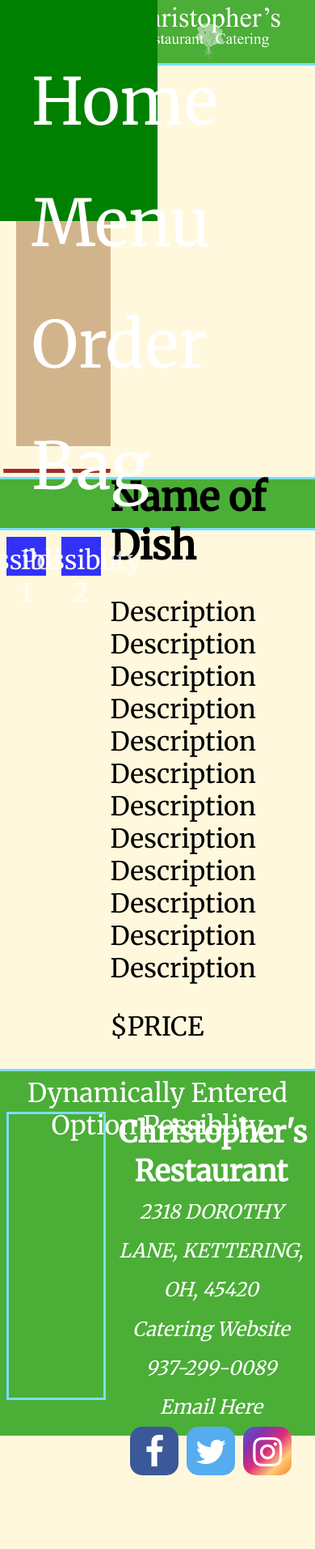
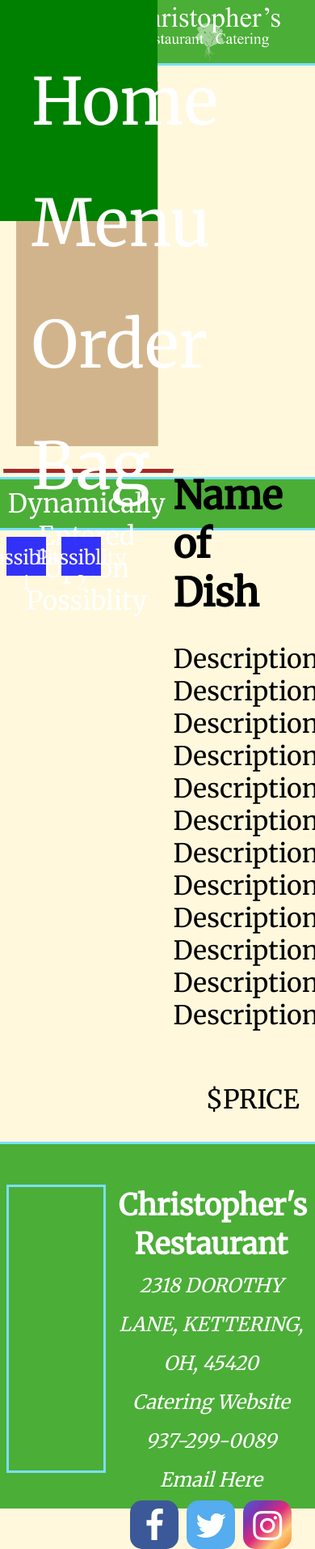
Before and after one commit to bmdavis419/Christophers, a PHP site: page /checkout.php in a window 390 px wide. Shown: the whole page at 81% size. Before the commit the page ends 1822 px from the top, so only its background shows below. Run offline with PHP 8.4, Linux system fonts and the light colour scheme; some libraries are stand-ins or nearby versions.

Commit message:
mobile site refinement

```diff
--- a/private/shared/globalheader.php
+++ b/private/shared/globalheader.php
@@ -34,10 +34,10 @@
 		</div>
 			<div class="mobileNavMenu">
 				<nav class="mobilenavBar">
-				<a id="home" href="HomePagePlaceholder">Home</a> <!--Waiting for dynamic php statements -->
-					<a id="menu" href=MenuPagePlaceholder>Menu</a> <!--Waiting for dynamic php statements -->
-					<a id="order"href=OrdersPagePlaceholder>Order</a> <!--Waiting for dynamic php statements -->
-					<a id="bag"href=BagPagePlaceholder>Bag</a> <!--Waiting for dynamic php statements -->
+				<a id="homeM" href="HomePagePlaceholder">Home</a> <!--Waiting for dynamic php statements -->
+					<a id="menuM" href=MenuPagePlaceholder>Menu</a> <!--Waiting for dynamic php statements -->
+					<a id="orderM"href=OrdersPagePlaceholder>Order</a> <!--Waiting for dynamic php statements -->
+					<a id="bagM"href=BagPagePlaceholder>Bag</a> <!--Waiting for dynamic php statements -->
 			</nav>
 					</div>
 
--- a/private/styles/styles.css
+++ b/private/styles/styles.css
@@ -14,6 +14,9 @@ body {
 /*Global Header Styles*/
 .mobileMenuImgWrapper {
 	display:none;
+}
+.mobileNavMenu a {
+display:none;
 }
 .navWrapper{
 	width:100%;
@@ -579,7 +582,9 @@ a.hero-image {
 }
 
 /*Bag */
-
+#price {
+	float:right;
+}
 
 /*IPad styles */
 @media (max-width:1025px) {
@@ -644,22 +649,41 @@ a.hero-image {
 		padding:0;
 	}
 
-	#home {
+	#homeM {
 		top:75px;
 		margin-left:20%;
 	}
-	#menu {
+	#menuM {
 		padding:0;
 		top:225px;
 		margin-left:20%;
 	}
-	#order {
+	#orderM {
 		padding:0;
 		top:375px;
 		margin-left:20%;
 	}
-	#bag {
+	#bagM {
 		padding:0;
 		top:525px;
 		margin-left:20%;
 	}
+
+	p.desc {
+		width:70%;
+	}
+	a.hero-image {
+		margin-left:5%;
+	}
+	p.optionText {
+		font-size:1.5em;
+	}
+	.checkoutImgWrapper {
+		width:45%;
+	}
+	.checkoutDesc {
+		width:40%;
+	}
+	p#checkout {
+		width:100%;
+	}
--- a/public/checkout.php
+++ b/public/checkout.php
@@ -8,7 +8,7 @@
     </div>
     <div class="checkoutDesc">
                 <h5 class="checkout">Name of Dish</h5> <!--IMPORANT:Include the date in weekly feature names name -->
-								<p class="desc">Description Description Description Description Description Description Description Description Description Description Description Description</p>
+								<p id="checkout"class="desc">Description Description Description Description Description Description Description Description Description Description Description Description</p>
                                 <p id="price">$PRICE</p>
 </div>
 <hr>
```
Also changed, not shown: public/bag.php (+3 -4 lines).
